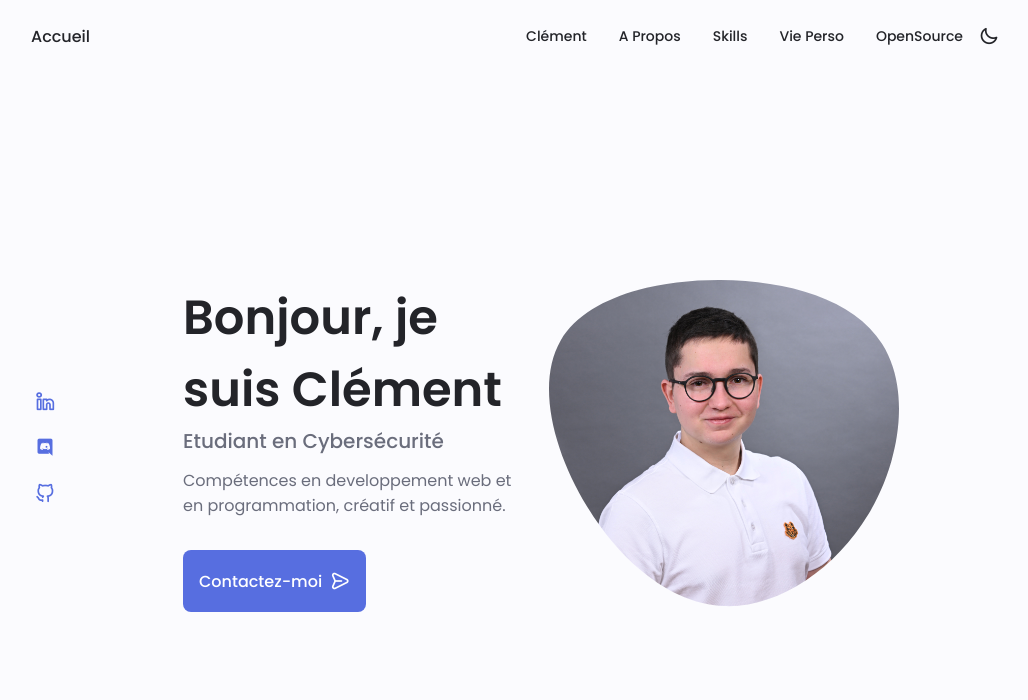
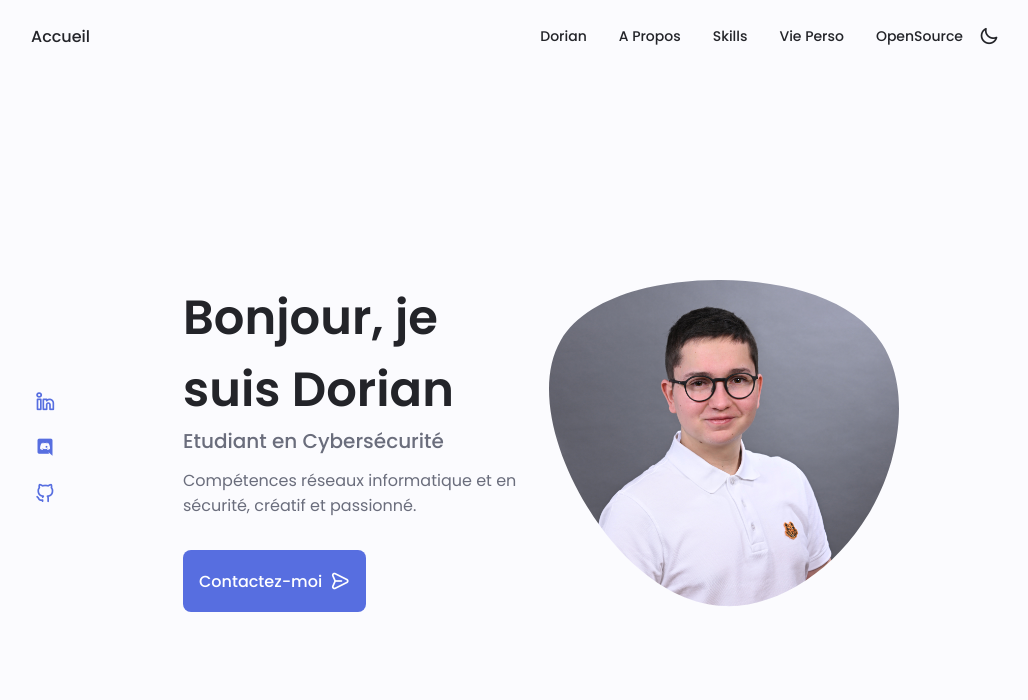
Before and after one commit to Dumssss/Git-prairie, a PHP site: page /dorian.php in a window 1280 px wide. Shown: the top 700 px of the page, without its empty margins (125-1153 px from the left). Run offline with PHP 8.4, Linux system fonts and the light colour scheme.

Commit message:
updat dorian

```diff
--- a/dorian.php
+++ b/dorian.php
@@ -1,5 +1,5 @@
 <!DOCTYPE html>
-<html lang="en">
+<html lang="fr">
 
 <head>
     <meta charset="UTF-8">
@@ -15,7 +15,7 @@
     <!--==================== CSS ====================-->
     <link rel="stylesheet" href="assets/css/style.css">
 
-    <title>Cl&eacute;ment</title>
+    <title>Dorian</title>
 </head>
 
 <body>
@@ -27,7 +27,7 @@
                 <ul class="nav__list grid">
                     <li class="nav__item">
                         <a href="#home" class="nav__link active-link">
-                            <i class="uil uil-estate nav__icon"></i> Cl&eacute;ment
+                            <i class="uil uil-estate nav__icon"></i> Dorian
                         </a>
                     </li>
                     <li class="nav__item">
@@ -73,7 +73,7 @@
                 <div class="home__container container grid">
                     <div class="home__content grid">
                         <div class="home__social">
-                            <a href="https://www.linkedin.com/in/clementdumas/" target="_blank" class="home__social-icon">
+                            <a href="https://www.linkedin.com/in/dorianclaverie/" target="_blank" class="home__social-icon">
                                 <i class="uil uil-linkedin-alt"></i>
                             </a>
 
@@ -81,7 +81,7 @@
                                 <i class="uil uil-discord"></i>
                             </a>
 
-                            <a href="https://github.com/Dumssss" target="_blank" class="home__social-icon">
+                            <a href="https://github.com/Cub1tuS" target="_blank" class="home__social-icon">
                                 <i class="uil uil-github-alt"></i>
                             </a>
                         </div>
@@ -104,9 +104,9 @@
                             </svg>
                         </div>
                         <div class="home__data">
-                            <h1 class="home__title">Bonjour, je suis Cl&eacute;ment</h1>
+                            <h1 class="home__title">Bonjour, je suis Dorian</h1>
                             <h3 class="home__subtitle">Etudiant en Cybers&eacute;curit&eacute;</h3>
-                            <p class="home__description">Comp&eacute;tences en developpement web et en programmation,
+                            <p class="home__description">Comp&eacute;tences réseaux informatique et en sécurité,
                                 cr&eacute;atif et passionn&eacute;.</p>
                             <a href="#contact" class="button button--flex">
                                 Contactez-moi <i class="uil uil-message button__icon"></i>
```
